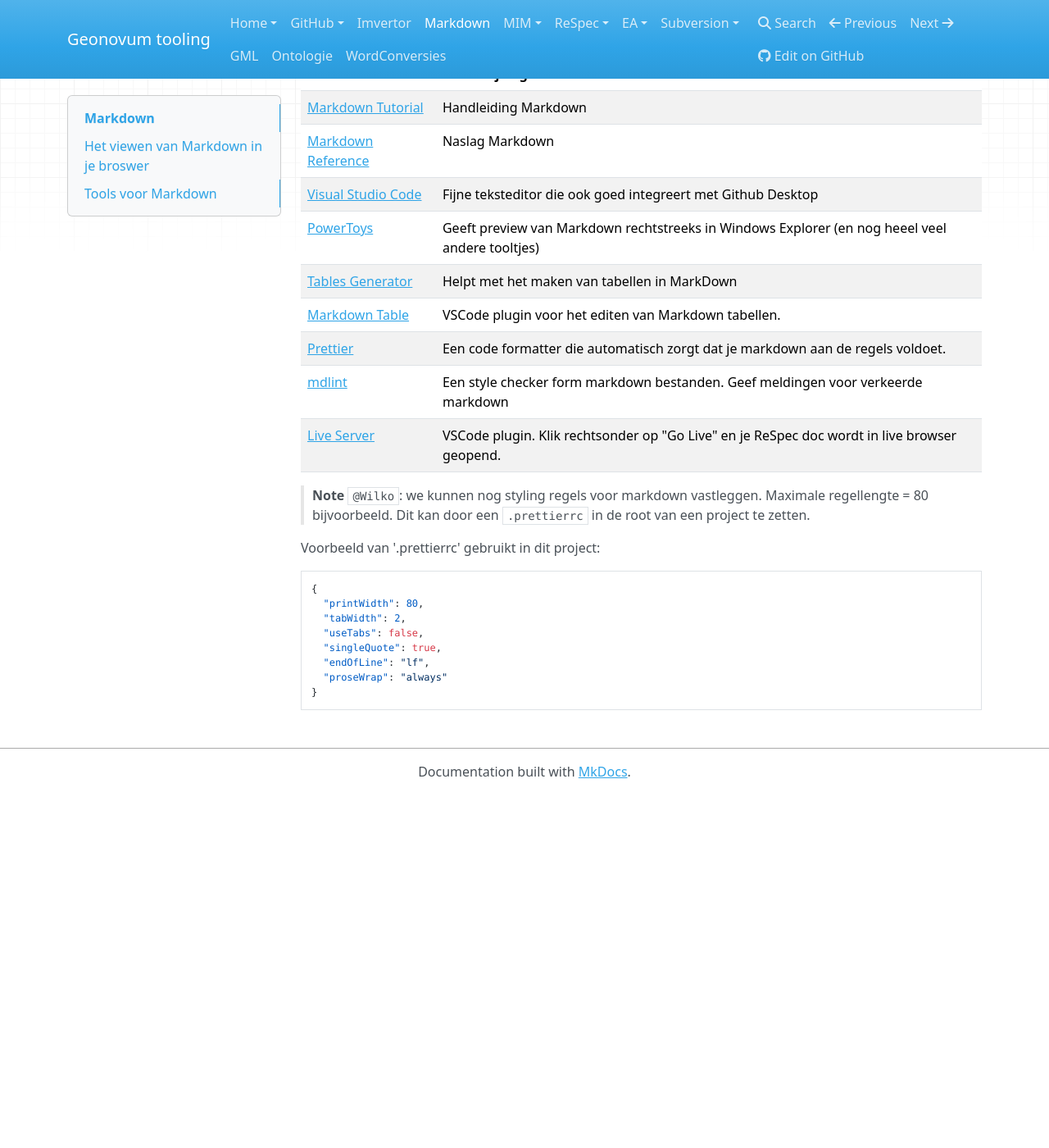
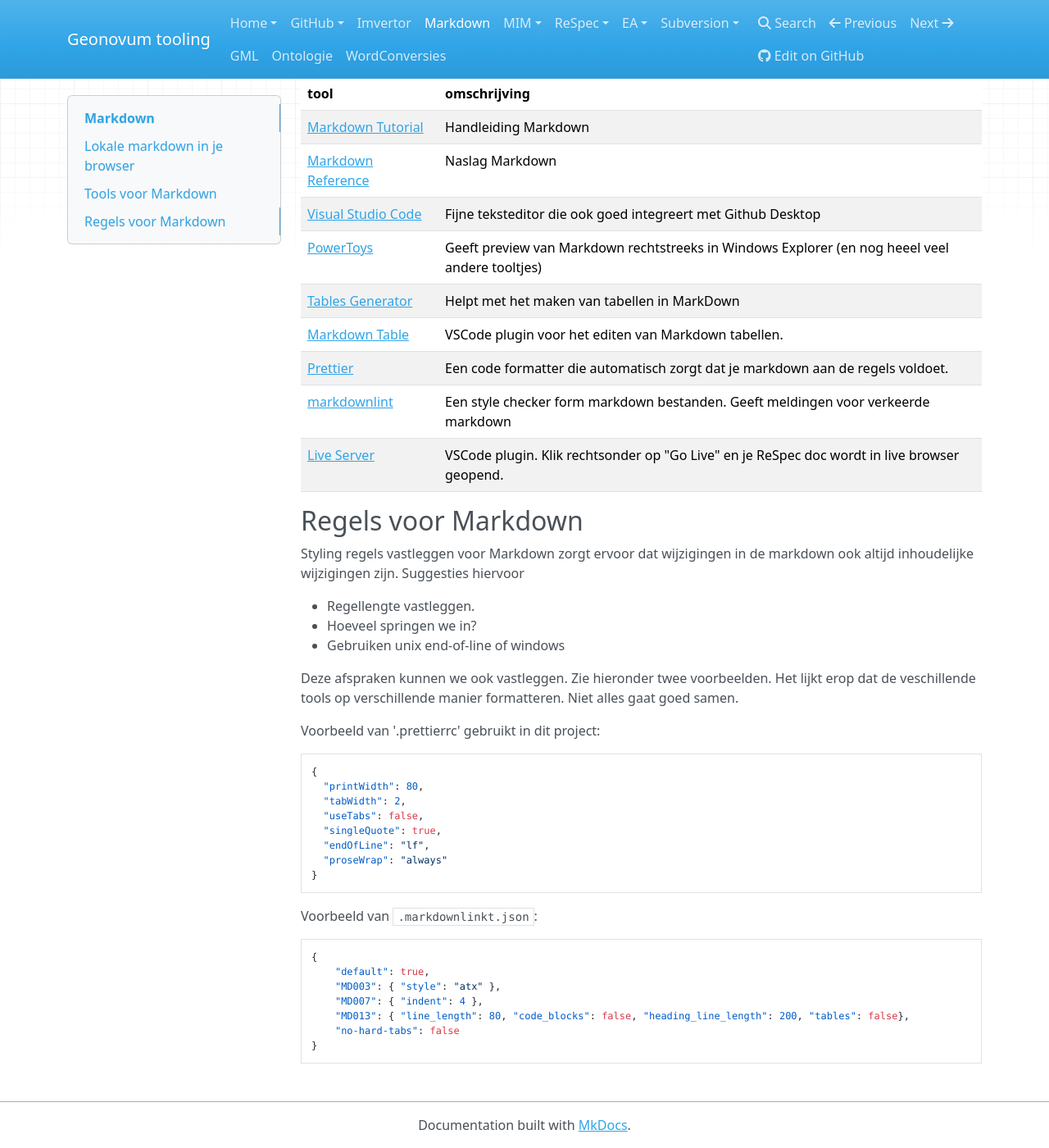
Before and after one commit to Geonovum/handleiding-tooling, an MkDocs documentation site: the page built from docs/Markdown.md, in a window 1280 px wide and 1400 px high, scrolled down 880 px. Shown: the whole window at 82% size. Built offline with MkDocs 1.6.1, drawn with Linux system fonts in a browser that asks for light colours; nearby versions of some CDN libraries; before the commit the page ends 1849 px from its top, so only the background shows below that; some of the changed text lies outside the part shown.

````diff
--- a/docs/Markdown.md
+++ b/docs/Markdown.md
@@ -14,7 +14,7 @@
 Markdown worden geacht al leesbaar te zijn voordat opmaak is toegepast op de
 tekst. Opmaakinstructies en tags zijn dan ook niet te vinden in pure Markdown.
 
-## Het viewen van Markdown in je broswer
+## Lokale markdown in je browser
 
 Sommige browsers weigeren het openen van lokale bestanden, of negeren links naar
 locale bestanden. Dit kun je in de configuratie aanpassen:
@@ -35,9 +35,9 @@
 
 In Firefox kan je dat instellen via de parameters.
 
-In de adresbalk: about:config, dan het risico aanvaarden, en deze parameter
-veranderen: `security.fileuri.strict_origin_policy = false` (dus op false
-zetten)
+- Kies: <about:config>
+- Vertel firefox dat je weet waar je mee bezig bent.
+- `security.fileuri.strict_origin_policy = false` (dus op false zetten)
 
 ## Tools voor Markdown
 
@@ -50,12 +50,21 @@
 | [Tables Generator](https://www.tablesgenerator.com/markdown_tables)                         | Helpt met het maken van tabellen in MarkDown                                                    |
 | [Markdown Table](https://marketplace.visualstudio.com/items?itemName=TakumiI.markdowntable) | VSCode plugin voor het editen van Markdown tabellen.                                            |
 | [Prettier](https://prettier.io/)                                                            | Een code formatter die automatisch zorgt dat je markdown aan de regels voldoet.                 |
-| [mdlint](https://github.com/Laboratoria/mdlint)                                             | Een style checker form markdown bestanden. Geef meldingen voor verkeerde markdown               |
+| [markdownlint](https://github.com/Laboratoria/mdlint)                                       | Een style checker form markdown bestanden. Geeft meldingen voor verkeerde markdown               |
 | [Live Server](https://marketplace.visualstudio.com/items?itemName=ritwickdey.LiveServer)    | VSCode plugin. Klik rechtsonder op "Go Live" en je ReSpec doc wordt in live browser geopend.    |
 
-> **Note** `@Wilko`: we kunnen nog styling regels voor markdown vastleggen.
-> Maximale regellengte = 80 bijvoorbeeld. Dit kan door een `.prettierrc` in de root van
-> een project te zetten.
+## Regels voor Markdown
+
+Styling regels vastleggen voor Markdown zorgt ervoor dat wijzigingen in de markdown ook
+altijd inhoudelijke wijzigingen zijn. Suggesties hiervoor
+
+- Regellengte vastleggen.
+- Hoeveel springen we in?
+- Gebruiken unix end-of-line of windows
+
+Deze afspraken kunnen we ook vastleggen. Zie hieronder twee voorbeelden. Het lijkt
+erop dat de veschillende tools op verschillende manier formatteren. Niet alles
+gaat goed samen.
 
 Voorbeeld van '.prettierrc' gebruikt in dit project:
 
@@ -69,3 +78,15 @@
   "proseWrap": "always"
 }
 ```
+
+Voorbeeld van `.markdownlinkt.json`:
+
+```json
+{
+    "default": true,
+    "MD003": { "style": "atx" },
+    "MD007": { "indent": 4 },
+    "MD013": { "line_length": 80, "code_blocks": false, "heading_line_length": 200, "tables": false},
+    "no-hard-tabs": false
+}
+```
````
Also changed, not shown: docs/ReSpec.md (+0 -1 lines), docs/SuggestiesHandleiding.md (+1 -0 lines), docs/index.md (+6 -6 lines), docs/media/GeonovumInterneArchitectuur.drawio.png (deleted).
